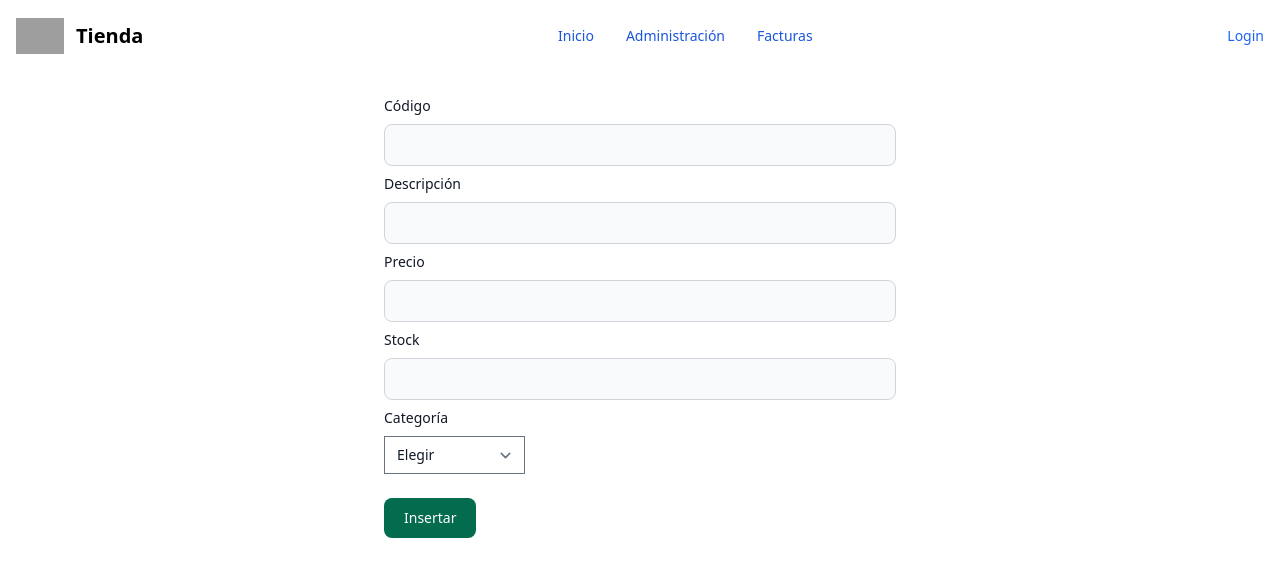
After one commit to agucadiz/TiendaCompleta, a PHP site: page /admin/insertar.php in a window 1280 px wide. The commit adds this page. Shown: the top 577 px of the page. Run offline with PHP 8.4, Linux system fonts and the light colour scheme; some libraries are stand-ins or nearby versions; grey boxes are pictures that could not be loaded.

Commit message:
Insertar.php

```diff
--- /dev/null
+++ b/public/admin/insertar.php
@@ -0,0 +1,79 @@
+<?php session_start() ?>
+<!DOCTYPE html>
+<html lang="es">
+
+<head>
+    <meta charset="UTF-8">
+    <meta http-equiv="X-UA-Compatible" content="IE=edge">
+    <meta name="viewport" content="width=device-width, initial-scale=1.0">
+    <link href="../css/output.css" rel="stylesheet">
+    <title>Insertar</title>
+</head>
+
+<body>
+
+    <?php
+    require '../../vendor/autoload.php';
+
+    $codigo = obtener_post('codigo');
+    $descripcion = obtener_post('descripcion');
+    $precio = obtener_post('precio');
+    $categoria_id = obtener_post('categoria_id');
+    $stock = obtener_post('stock');
+
+    if (
+        isset($codigo) && $codigo != ''
+        && isset($descripcion) && $descripcion != ''
+        && isset($precio) && $precio != ''
+        && isset($categoria_id) && $categoria_id != ''
+        && isset($stock) && $stock != ''
+    ) {
+        \App\Tablas\Articulo::insertar($codigo, $descripcion, $precio, $categoria_id, $stock);
+        $_SESSION['exito'] = "El articulo se ha añadido correctamente.";
+        return volver_admin();
+    }
+    ?>
+
+    <div class="container mx-auto">
+        <?php require '../../src/_menu.php' ?>
+
+        <form class="mt-6 mr-96 ml-96" action="" method="POST">
+            <div class="mb-6">
+                <label for="codigo" class="block mb-2 text-sm font-medium text-gray-900 dark:text-gray-300">
+                    Código
+                </label>
+                <input type="text" name="codigo" class="bg-gray-50 border border-gray-300 text-gray-900 text-sm rounded-lg focus:ring-blue-500 focus:border-blue-500 block w-full p-2.5 dark:bg-gray-700 dark:border-gray-600 dark:placeholder-gray-400 dark:text-white dark:focus:ring-blue-500 dark:focus:border-blue-500" required="">
+                <label for="descripcion" class="block mt-2 mb-2 text-sm font-medium text-gray-900 dark:text-gray-300">
+                    Descripción
+                </label>
+                <input type="text" name="descripcion" class="bg-gray-50 border border-gray-300 text-gray-900 text-sm rounded-lg focus:ring-blue-500 focus:border-blue-500 block w-full p-2.5 dark:bg-gray-700 dark:border-gray-600 dark:placeholder-gray-400 dark:text-white dark:focus:ring-blue-500 dark:focus:border-blue-500" required="">
+                <label for="precio" class="block mt-2 mb-2 text-sm font-medium text-gray-900 dark:text-gray-300">
+                    Precio
+                </label>
+                <input type="text" name="precio" class="bg-gray-50 border border-gray-300 text-gray-900 text-sm rounded-lg focus:ring-blue-500 focus:border-blue-500 block w-full p-2.5 dark:bg-gray-700 dark:border-gray-600 dark:placeholder-gray-400 dark:text-white dark:focus:ring-blue-500 dark:focus:border-blue-500" required="">
+                <label for="stock" class="block mt-2 mb-2 text-sm font-medium text-gray-900 dark:text-gray-300">
+                    Stock
+                </label>
+                <input type="text" name="stock" class="bg-gray-50 border border-gray-300 text-gray-900 text-sm rounded-lg focus:ring-blue-500 focus:border-blue-500 block w-full p-2.5 dark:bg-gray-700 dark:border-gray-600 dark:placeholder-gray-400 dark:text-white dark:focus:ring-blue-500 dark:focus:border-blue-500" required="">
+                <label for="categoria_id" class="block mt-2 mb-2 text-sm font-medium text-gray-900 dark:text-gray-300">
+                    Categoría
+                </label>
+                <select name="categoria_id" class="block mt-2 mb-2 text-sm font-medium text-gray-900 dark:text-gray-300" required>
+                    <option value="">Elegir</option>
+                    <option value="1">Informática</option>
+                    <option value="2">Alimentación</option>
+                    <option value="3">Otros</option>
+                </select>
+            </div>
+
+            <button type="submit" class="text-white bg-green-700 hover:bg-green-800 focus:ring-4 focus:outline-none focus:ring-green-300 font-medium rounded-lg text-sm w-full sm:w-auto px-5 py-2.5 text-center dark:bg-green-600 dark:hover:bg-green-700 dark:focus:ring-green-800">
+                Insertar
+            </button>
+        </form>
+    </div>
+
+    <script src="../js/flowbite/flowbite.js"></script>
+
+</body>
+
+</html>
--- a/public/css/output.css
+++ b/public/css/output.css
@@ -1218,6 +1218,18 @@ input:checked + .toggle-bg {
   margin-left: 3rem;
 }
 
+.ml-96 {
+  margin-left: 24rem;
+}
+
+.mr-96 {
+  margin-right: 24rem;
+}
+
+.mt-6 {
+  margin-top: 1.5rem;
+}
+
 .block {
   display: block;
 }
@@ -2045,6 +2057,11 @@ input:checked + .toggle-bg {
   border-color: rgb(240 82 82 / var(--tw-border-opacity));
 }
 
+.focus\:border-blue-500:focus {
+  --tw-border-opacity: 1;
+  border-color: rgb(63 131 248 / var(--tw-border-opacity));
+}
+
 .focus\:outline-none:focus {
   outline: 2px solid transparent;
   outline-offset: 2px;
@@ -2112,6 +2129,11 @@ input:checked + .toggle-bg {
   --tw-ring-color: rgb(118 169 250 / var(--tw-ring-opacity));
 }
 
+.focus\:ring-blue-500:focus {
+  --tw-ring-opacity: 1;
+  --tw-ring-color: rgb(63 131 248 / var(--tw-ring-opacity));
+}
+
 .dark .dark\:divide-gray-600 > :not([hidden]) ~ :not([hidden]) {
   --tw-divide-opacity: 1;
   border-color: rgb(75 85 99 / var(--tw-divide-opacity));
@@ -2264,6 +2286,16 @@ input:checked + .toggle-bg {
   color: rgb(255 255 255 / var(--tw-text-opacity));
 }
 
+.dark .dark\:placeholder-gray-400::-moz-placeholder {
+  --tw-placeholder-opacity: 1;
+  color: rgb(156 163 175 / var(--tw-placeholder-opacity));
+}
+
+.dark .dark\:placeholder-gray-400::placeholder {
+  --tw-placeholder-opacity: 1;
+  color: rgb(156 163 175 / var(--tw-placeholder-opacity));
+}
+
 .dark .dark\:hover\:bg-blue-700:hover {
   --tw-bg-opacity: 1;
   background-color: rgb(26 86 219 / var(--tw-bg-opacity));
@@ -2327,6 +2359,11 @@ input:checked + .toggle-bg {
 .dark .dark\:hover\:text-white:hover {
   --tw-text-opacity: 1;
   color: rgb(255 255 255 / var(--tw-text-opacity));
+}
+
+.dark .dark\:focus\:border-blue-500:focus {
+  --tw-border-opacity: 1;
+  border-color: rgb(63 131 248 / var(--tw-border-opacity));
 }
 
 .dark .dark\:focus\:ring-blue-800:focus {
@@ -2377,6 +2414,11 @@ input:checked + .toggle-bg {
 .dark .dark\:focus\:ring-blue-600:focus {
   --tw-ring-opacity: 1;
   --tw-ring-color: rgb(28 100 242 / var(--tw-ring-opacity));
+}
+
+.dark .dark\:focus\:ring-blue-500:focus {
+  --tw-ring-opacity: 1;
+  --tw-ring-color: rgb(63 131 248 / var(--tw-ring-opacity));
 }
 
 @media (min-width: 640px) {
```
Also changed, not shown: src/Tablas/Articulo.php (+10 -0 lines).
